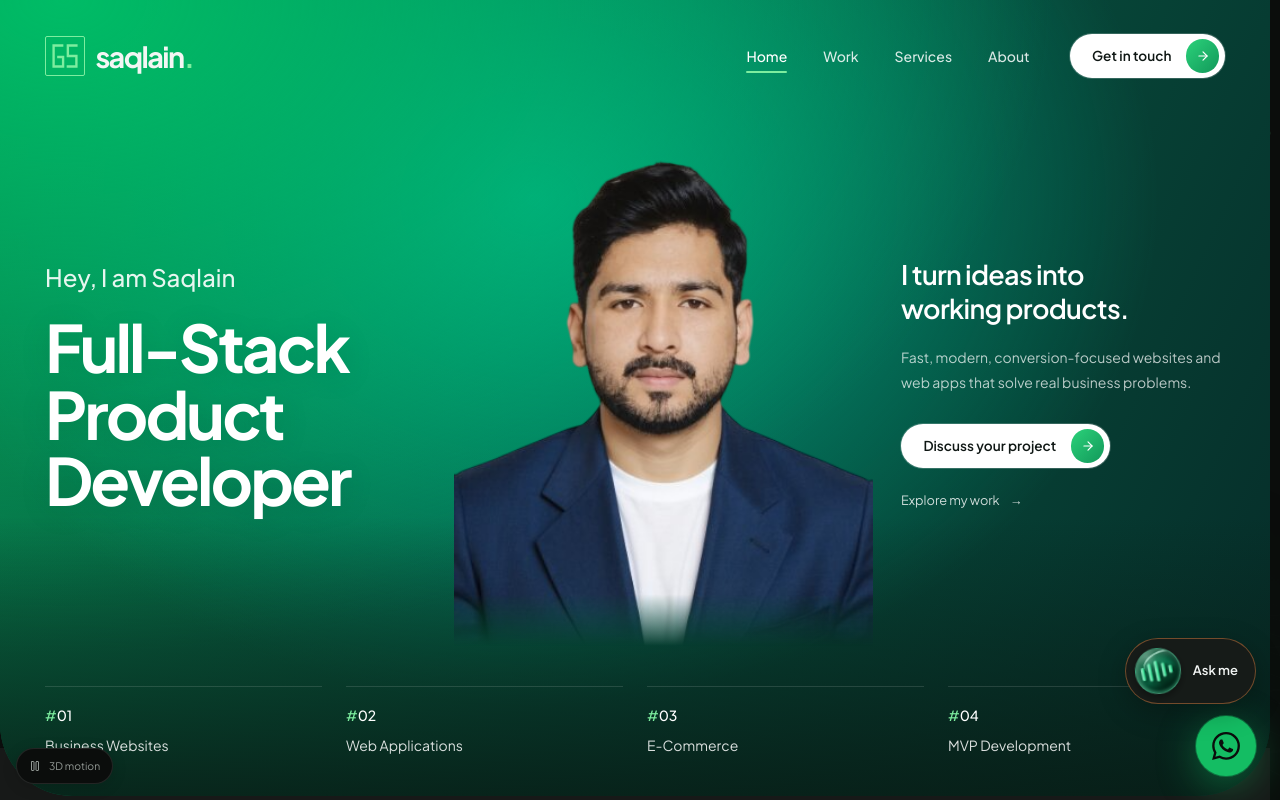
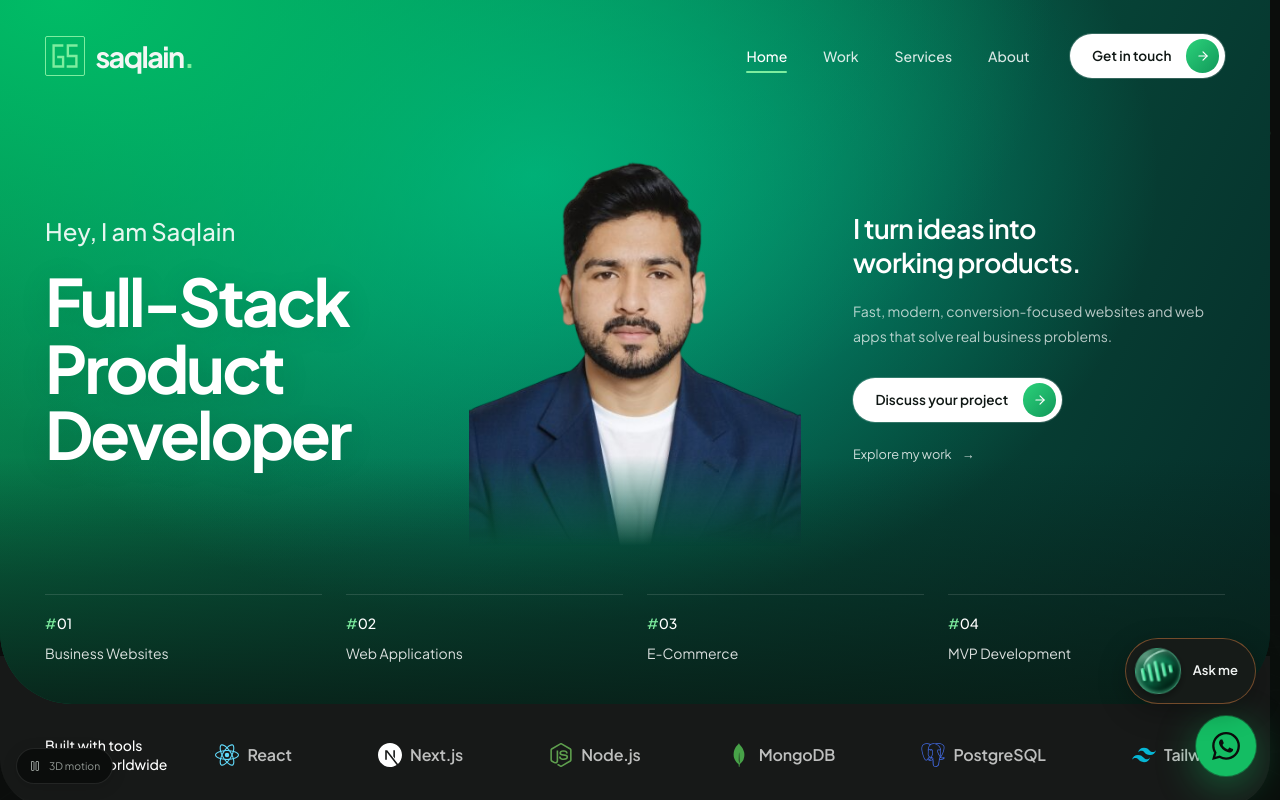
Before and after one commit to GhulamSaqlain13/saqlain-portfolio, a Next.js app: page / in a window 1280 px wide. Shown: the top 800 px of the page. Built offline with nearby package versions, Linux system fonts and the light colour scheme.

Commit message:
Center desktop hero portrait between balanced text columns

```diff
--- a/src/styles.css
+++ b/src/styles.css
@@ -3942,3 +3942,31 @@ main section > div[class*="max-w-[1400px]"] {
     row-gap: 2.5rem;
   }
 }
+
+/* Keep the desktop portrait on the hero's centerline with balanced text columns. */
+@media (min-width: 1101px) {
+  .hero-content {
+    grid-template-columns: minmax(0, 1fr) clamp(280px, 28vw, 360px) minmax(0, 1fr);
+    align-items: center;
+    column-gap: clamp(1.5rem, 3vw, 3rem);
+    padding-top: 3.5rem;
+    padding-bottom: 3rem;
+  }
+  .hero-portrait-frame {
+    align-self: center;
+    justify-self: center;
+    width: 100%;
+    height: clamp(380px, 32vw, 460px);
+    align-items: center;
+  }
+  .hero-portrait {
+    width: 100%;
+    height: 100%;
+    max-width: 100%;
+    max-height: 100%;
+    object-fit: contain;
+    object-position: center;
+    -webkit-mask-image: linear-gradient(to bottom, #000 78%, transparent 100%);
+    mask-image: linear-gradient(to bottom, #000 78%, transparent 100%);
+  }
+}
```
